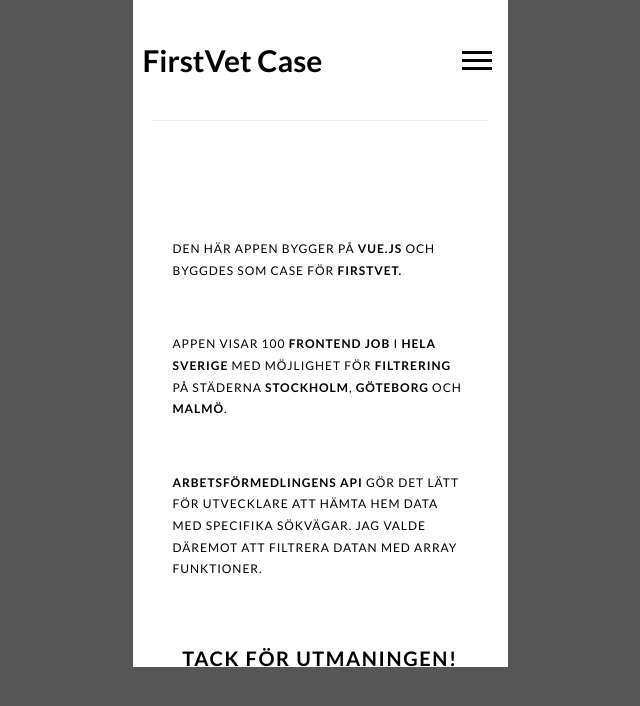
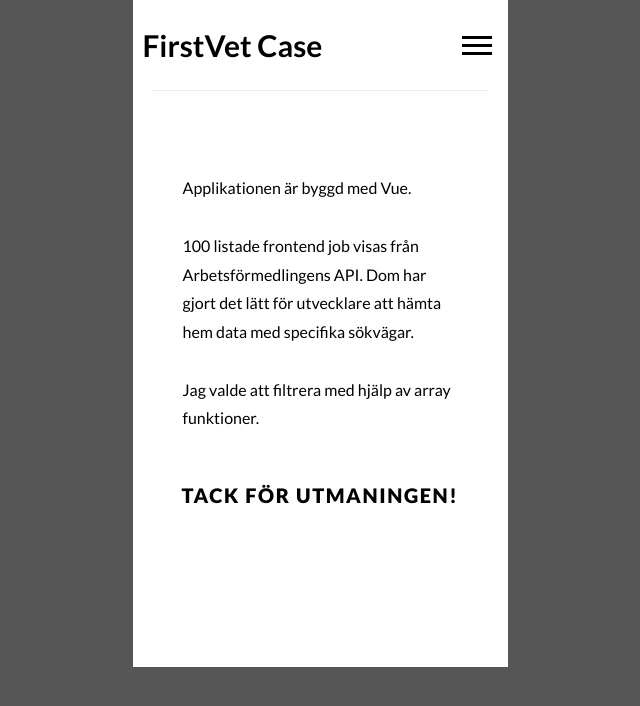
Before and after one commit to patrik909/firstvet-case, a Vue app: page / in a window 1280 px wide. Shown: the top 706 px of the page, without its empty margins (320-960 px from the left). Built offline with nearby package versions, Linux system fonts and the light colour scheme.

Commit message:
Home component cleaned

```diff
--- a/src/App.vue
+++ b/src/App.vue
@@ -49,8 +49,8 @@
 }
 
 #app {
-  max-width: 375px;
-  height: 667px;
+  width: 375px;
+  min-height: 667px;
   font-family: 'Lato';
   background: white;
 }
@@ -60,4 +60,8 @@
   margin: auto;
   border-bottom: 1px solid #ededed;
 }
+
+main {
+  width: 100%;
+}
 </style>
--- a/src/components/Home.vue
+++ b/src/components/Home.vue
@@ -1,10 +1,16 @@
 <template>
-  <div class="front-page">
-    <p>Den här appen bygger på <span>Vue.JS</span> och byggdes som case för <span>FirstVet.</span></p>
-    <p>Appen visar 100 <span>frontend job</span> i <span>hela Sverige</span> med möjlighet för <span>filtrering</span> på städerna <span>Stockholm</span>, <span>Göteborg</span> och <span>Malmö</span>.</p>
-    <p><span>Arbetsförmedlingens API</span> gör det lätt för utvecklare att hämta hem data med specifika sökvägar. Jag valde däremot att filtrera datan med array funktioner.</p>
-    <h3>Tack för utmaningen!</h3>
-  </div>
+  <main class="front-page">
+    <div class="front-page__wrapper">
+      <p class="front-page__text">
+        Applikationen är byggd med Vue.
+        <br><br>
+        100 listade frontend job visas från Arbetsförmedlingens API. Dom har gjort det lätt för utvecklare att hämta hem data med specifika sökvägar.
+        <br><br>
+        Jag valde att filtrera med hjälp av array funktioner.
+      </p>
+      <h2 class="front-page__subheading">Tack för utmaningen!</h2>
+    </div>
+  </main>
 </template>
 
 <script>
@@ -13,35 +19,28 @@
 }
 </script>
 
-<!-- Add "scoped" attribute to limit CSS to this component only -->
 <style scoped>
 
 .front-page {
+  min-height: 50rem;
   display: flex;
   flex-direction: column;
   justify-content: center;
-  min-height: 85vh;
-  padding: 0 4rem;
 }
 
-.front-page p {
-  font-size: 1.2rem;
-  margin-bottom: 4rem;
-  letter-spacing: 0.08em;
+.front-page__text {
+  padding: 0 5rem;
+  font-size: 1.6rem;
   line-height: 1.8em;
-  text-transform: uppercase;
 }
 
-.front-page p span {
-  font-weight: 700;
-}
-
-h3 {
+.front-page__subheading {
+  margin-top: 5rem;
   font-size: 2rem;
+  font-weight: 900;
+  text-align: center;
+  text-transform: uppercase;
   letter-spacing: 0.08em;
-  line-height: 1.8em;
-  text-transform: uppercase;
-  text-align: center;
 }
 
 </style>
--- a/src/components/parts/Header.vue
+++ b/src/components/parts/Header.vue
@@ -3,12 +3,12 @@
     <h1 class="header__title">FirstVet Case</h1>
     <button
       class="header__hamburger"
-      v-on:click="OpenNav(true)"
+      v-on:click="OpenNav()"
       v-bind:class="{ open: IsNavOpen }"
     >
-      <div></div>
-      <div></div>
-      <div></div>
+      <div class="header__hamburger-line"></div>
+      <div class="header__hamburger-line"></div>
+      <div class="header__hamburger-line"></div>
     </button>
     <nav class="header__nav" v-bind:class="{ open: IsNavOpen }">
       <a
@@ -39,12 +39,8 @@
     }
   },
   methods: {
-    OpenNav(HandleValue) {
-      if (!this.IsNavOpen) {
-        this.IsNavOpen = HandleValue
-      } else {
-        this.IsNavOpen = false
-      }
+    OpenNav() {
+      (!this.IsNavOpen) ? this.IsNavOpen = true : this.IsNavOpen = false
     }
   }
 }
@@ -57,7 +53,7 @@
   display: flex;
   align-items: center;
   justify-content: space-between;
-  height: 15vh;
+  height: 9rem;
   padding: 0 1rem;
 }
 
@@ -73,35 +69,35 @@
   z-index: 100;
 }
 
-.header__hamburger div {
+.header__hamburger .header__hamburger-line {
   margin: 0.5rem 0;
   width: 3rem;
   height: 0.3rem;
   background: black;
-  transition: 150ms;
+  transition: 100ms;
 }
 
-.header__hamburger.open div {
+.header__hamburger.open .header__hamburger-line {
   position: absolute;
   top: -2rem;
   right: 2rem;
 }
 
-.header__hamburger.open div:nth-child(1) {
+.header__hamburger.open .header__hamburger-line:nth-child(1) {
   width: 0.3rem;
   height: 3.3rem;
   background: white;
   transform: rotate(45deg);
 }
 
-.header__hamburger.open div:nth-child(2) {
+.header__hamburger.open .header__hamburger-line:nth-child(2) {
   width: 0.3rem;
   height: 3.3rem;
   background: white;
   transform: rotate(-45deg);
 }
 
-.header__hamburger.open div:nth-child(3) {
+.header__hamburger.open .header__hamburger-line:nth-child(3) {
   display: none;
 }
 
@@ -118,7 +114,7 @@
   background: rgba(0,0,0,0.9);
   z-index: -1;
   opacity: 0;
-  transition: 300ms;
+  transition: 200ms;
 }
 
 .header__nav.open {
```
